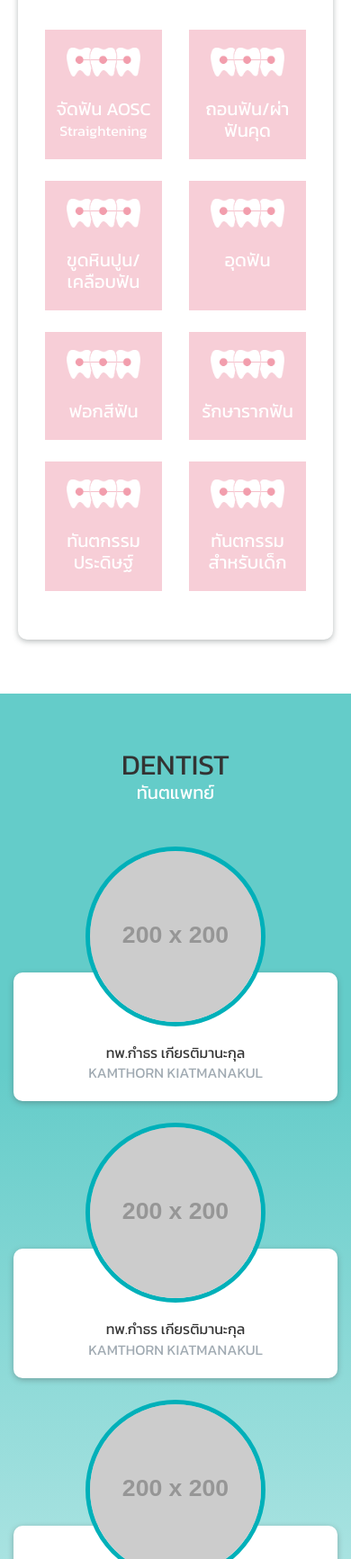
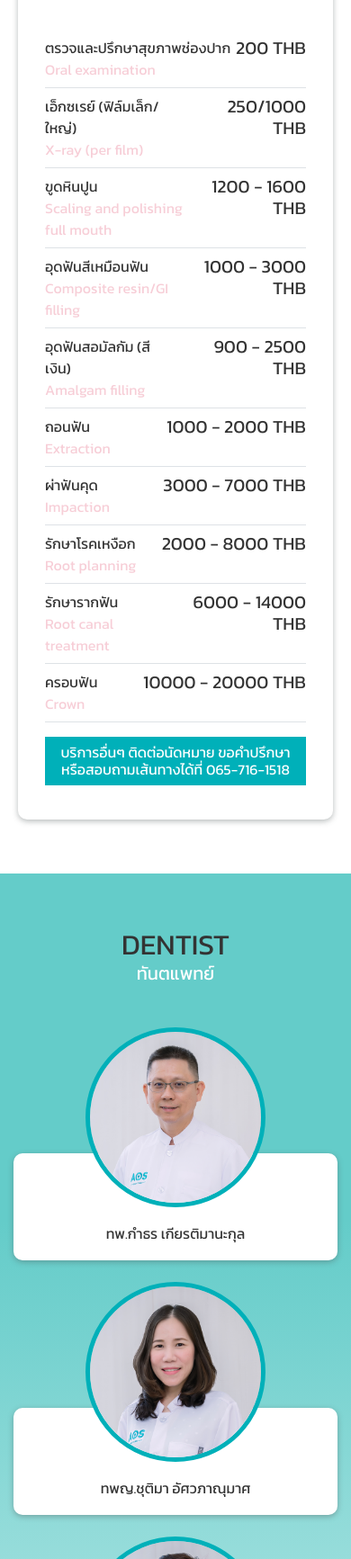
Before and after one commit to bambilitaz/aos, a plain HTML site: page index.html in a window 390 px wide. Shown: the part 1360-3093 px from the top of the page at 90% size. Drawn offline with nearby package versions, Linux system fonts and the light colour scheme; placeholder pictures from the web are drawn by us.

Commit message:
Page index modified

```diff
--- a/index.html
+++ b/index.html
@@ -108,64 +108,99 @@
                 <h2 class="mb-0">SERVICE</h2>
                 <h5 class="text-primary">บริการ</h5>
             </div>
-            <div class="row">
-                <div class="col-6 col-md-3 mb-4 text-center">
-                    <div class="service-item">
-                        <img src="./assets/images/icon-service.png" class="img-fluid mb-4" alt="service-icon">
-                        <h5 class="mb-0">จัดฟัน AOSC</h5>
-                        <span class="d-block">Straightening</span>
+            <div class="py-2 d-flex justify-content-between border-bottom">
+                <div>
+                    <p class="mb-0">ตรวจและปรึกษาสุขภาพช่องปาก</p>
+                    <span class="text-secondary">Oral examination</span>
+                </div>
+                <div class="text-right">
+                    <h5>200 THB</h5>
                 </div>
             </div>
-                <div class="col-6 col-md-3 mb-4 text-center">
-                    <div class="service-item">
-                        <img src="./assets/images/icon-service.png" class="img-fluid mb-4" alt="service-icon">
-                        <h5 class="mb-0">ถอนฟัน/ผ่าฟันคุด</h5>
-                        <span class="d-block"></span>
+            <div class="py-2 d-flex justify-content-between border-bottom">
+                <div>
+                    <p class="mb-0">เอ็กซเรย์ (ฟิล์มเล็ก/ใหญ่)</p>
+                    <span class="text-secondary">X-ray (per film)</span>
+                </div>
+                <div class="text-right">
+                    <h5>250/1000 THB</h5>
                 </div>
             </div>
-                <div class="col-6 col-md-3 mb-4 text-center">
-                    <div class="service-item">
-                        <img src="./assets/images/icon-service.png" class="img-fluid mb-4" alt="service-icon">
-                        <h5 class="mb-0">ขูดหินปูน/เคลือบฟัน</h5>
-                        <span class="d-block"></span>
+            <div class="py-2 d-flex justify-content-between border-bottom">
+                <div>
+                    <p class="mb-0">ขูดหินปูน</p>
+                    <span class="text-secondary">Scaling and polishing full mouth</span>
+                </div>
+                <div class="text-right">
+                    <h5>1200 - 1600 THB</h5>
                 </div>
             </div>
-                <div class="col-6 col-md-3 mb-4 text-center">
-                    <div class="service-item">
-                        <img src="./assets/images/icon-service.png" class="img-fluid mb-4" alt="service-icon">
-                        <h5 class="mb-0">อุดฟัน</h5>
-                        <span class="d-block"></span>
+            <div class="py-2 d-flex justify-content-between border-bottom">
+                <div>
+                    <p class="mb-0">อุดฟันสีเหมือนฟัน</p>
+                    <span class="text-secondary">Composite resin/GI filling</span>
+                </div>
+                <div class="text-right">
+                    <h5>1000 - 3000 THB</h5>
                 </div>
             </div>
-                <div class="col-6 col-md-3 mb-4 text-center">
-                    <div class="service-item">
-                        <img src="./assets/images/icon-service.png" class="img-fluid mb-4" alt="service-icon">
-                        <h5 class="mb-0">ฟอกสีฟัน</h5>
-                        <span class="d-block"></span>
+            <div class="py-2 d-flex justify-content-between border-bottom">
+                <div>
+                    <p class="mb-0">อุดฟันสอมัลกัม (สีเงิน)</p>
+                    <span class="text-secondary">Amalgam filling</span>
+                </div>
+                <div class="text-right">
+                    <h5>900 - 2500 THB</h5>
                 </div>
             </div>
-                <div class="col-6 col-md-3 mb-4 text-center">
-                    <div class="service-item">
-                        <img src="./assets/images/icon-service.png" class="img-fluid mb-4" alt="service-icon">
-                        <h5 class="mb-0">รักษารากฟัน</h5>
-                        <span class="d-block"></span>
+            <div class="py-2 d-flex justify-content-between border-bottom">
+                <div>
+                    <p class="mb-0">ถอนฟัน</p>
+                    <span class="text-secondary">Extraction</span>
+                </div>
+                <div class="text-right">
+                    <h5>1000 - 2000 THB</h5>
                 </div>
             </div>
-                <div class="col-6 col-md-3 mb-4 text-center">
-                    <div class="service-item">
-                        <img src="./assets/images/icon-service.png" class="img-fluid mb-4" alt="service-icon">
-                        <h5 class="mb-0">ทันตกรรมประดิษฐ์</h5>
-                        <span class="d-block"></span>
+            <div class="py-2 d-flex justify-content-between border-bottom">
+                <div>
+                    <p class="mb-0">ผ่าฟันคุด</p>
+                    <span class="text-secondary">Impaction</span>
+                </div>
+                <div class="text-right">
+                    <h5>3000 - 7000 THB</h5>
                 </div>
             </div>
-                <div class="col-6 col-md-3 mb-4 text-center">
-                    <div class="service-item">
-                        <img src="./assets/images/icon-service.png" class="img-fluid mb-4" alt="service-icon">
-                        <h5 class="mb-0">ทันตกรรมสำหรับเด็ก</h5>
-                        <span class="d-block"></span>
+            <div class="py-2 d-flex justify-content-between border-bottom">
+                <div>
+                    <p class="mb-0">รักษาโรคเหงือก</p>
+                    <span class="text-secondary">Root planning</span>
+                </div>
+                <div class="text-right">
+                    <h5>2000 - 8000 THB</h5>
                 </div>
             </div>
+            <div class="py-2 d-flex justify-content-between border-bottom">
+                <div>
+                    <p class="mb-0">รักษารากฟัน</p>
+                    <span class="text-secondary">Root canal treatment</span>
                 </div>
+                <div class="text-right">
+                    <h5>6000 - 14000 THB</h5>
+                </div>
+            </div>
+            <div class="py-2 d-flex justify-content-between border-bottom">
+                <div>
+                    <p class="mb-0">ครอบฟัน</p>
+                    <span class="text-secondary">Crown</span>
+                </div>
+                <div class="text-right">
+                    <h5>10000 - 20000 THB</h5>
+                </div>
+            </div>
+            <h6 class="mt-3 text-center bg-primary text-white p-2">
+                บริการอื่นๆ ติดต่อนัดหมาย ขอคำปรึกษาหรือสอบถามเส้นทางได้ที่ 065-716-1518
+            </h6>
         </div>
     </section>
     <section id="dentist">
@@ -177,55 +212,49 @@
             <div class="row">
                 <div class="col-12 col-md-4 mb-4">
                     <div class="dentist-card">
-                        <img src="http://placehold.it/200x200" class="img-fluid" alt="dentist-image">
+                        <img src="./assets/images/dentists/01.png" class="img-fluid" alt="dentist-image">
                         <div class="info">
                             <h6>ทพ.กำธร	เกียรติมานะกุล</h6>
-                            <span class="text-lighter">KAMTHORN KIATMANAKUL</span>
                         </div>
                     </div>
                 </div>
                 <div class="col-12 col-md-4 mb-4">
                     <div class="dentist-card">
-                        <img src="http://placehold.it/200x200" class="img-fluid" alt="dentist-image">
+                        <img src="./assets/images/dentists/02.png" class="img-fluid" alt="dentist-image">
                         <div class="info">
-                            <h6>ทพ.กำธร	เกียรติมานะกุล</h6>
-                            <span class="text-lighter">KAMTHORN KIATMANAKUL</span>
+                            <h6>ทพญ.ชุติมา อัศวภาณุมาศ</h6>
                         </div>
                     </div>
                 </div>
                 <div class="col-12 col-md-4 mb-4">
                     <div class="dentist-card">
-                        <img src="http://placehold.it/200x200" class="img-fluid" alt="dentist-image">
+                        <img src="./assets/images/dentists/03.png" class="img-fluid" alt="dentist-image">
                         <div class="info">
-                            <h6>ทพ.กำธร	เกียรติมานะกุล</h6>
-                            <span class="text-lighter">KAMTHORN KIATMANAKUL</span>
+                            <h6>ทพ.ดร.ชาตรี แก้วสุริยธำรง</h6>
                         </div>
                     </div>
                 </div>
                 <div class="col-12 col-md-4 mb-4">
                     <div class="dentist-card">
-                        <img src="http://placehold.it/200x200" class="img-fluid" alt="dentist-image">
+                        <img src="./assets/images/dentists/04.png" class="img-fluid" alt="dentist-image">
                         <div class="info">
-                            <h6>ทพ.กำธร	เกียรติมานะกุล</h6>
-                            <span class="text-lighter">KAMTHORN KIATMANAKUL</span>
+                            <h6>ทพ.ณัฐพงศ์ กนกวิรุฬห์ (หมอจื้อ)</h6>
                         </div>
                     </div>
                 </div>
                 <div class="col-12 col-md-4 mb-4">
                     <div class="dentist-card">
-                        <img src="http://placehold.it/200x200" class="img-fluid" alt="dentist-image">
+                        <img src="./assets/images/dentists/05.png" class="img-fluid" alt="dentist-image">
                         <div class="info">
-                            <h6>ทพ.กำธร	เกียรติมานะกุล</h6>
-                            <span class="text-lighter">KAMTHORN KIATMANAKUL</span>
+                            <h6>ทพ.สุทธ์ พันธุ์สว่างวงศ์ (หมอโป้)</h6>
                         </div>
                     </div>
                 </div>
                 <div class="col-12 col-md-4 mb-4">
                     <div class="dentist-card">
-                        <img src="http://placehold.it/200x200" class="img-fluid" alt="dentist-image">
+                        <img src="./assets/images/dentists/06.png" class="img-fluid" alt="dentist-image">
                         <div class="info">
-                            <h6>ทพ.กำธร	เกียรติมานะกุล</h6>
-                            <span class="text-lighter">KAMTHORN KIATMANAKUL</span>
+                            <h6>ทพญ.สุวีรา เพทายบรรลือ (หมอยุ้ย)</h6>
                         </div>
                     </div>
                 </div>
@@ -240,19 +269,25 @@
         <div class="text-center">
             <div class="gallery-slider">
                 <div>
-                    <img src="./assets/images/gallery/01.jpg" class="img-fluid">
+                    <img src="./assets/images/gallery/01.jpeg" class="img-fluid">
                 </div>
                 <div>
-                    <img src="./assets/images/gallery/02.jpg" class="img-fluid">
+                    <img src="./assets/images/gallery/02.jpeg" class="img-fluid">
                 </div>
                 <div>
-                    <img src="./assets/images/gallery/03.jpg" class="img-fluid">
+                    <img src="./assets/images/gallery/03.jpeg" class="img-fluid">
                 </div>
                 <div>
-                    <img src="./assets/images/gallery/04.jpg" class="img-fluid">
+                    <img src="./assets/images/gallery/04.jpeg" class="img-fluid">
                 </div>
                 <div>
-                    <img src="./assets/images/gallery/05.jpg" class="img-fluid">
+                    <img src="./assets/images/gallery/05.jpeg" class="img-fluid">
+                </div>
+                <div>
+                    <img src="./assets/images/gallery/06.jpeg" class="img-fluid">
+                </div>
+                <div>
+                    <img src="./assets/images/gallery/07.jpeg" class="img-fluid">
                 </div>
             </div>
         </div>
@@ -265,35 +300,38 @@
             </div>
 
             <div class="row mb-4 location-row">
-                <div class="col-12 col-lg-5 text-center">
-                    <iframe src="https://www.google.com/maps/embed?pb=!1m18!1m12!1m3!1d3875.9983206228794!2d100.58315685001446!3d13.718551301712845!2m3!1f0!2f0!3f0!3m2!1i1024!2i768!4f13.1!3m3!1m2!1s0x30e29fa52fcdec27%3A0xa1edcdf8985010a1!2sGateway+Ekamai%2C+Khwaeng+Phra+Khanong%2C+Khet+Khlong+Toei%2C+Krung+Thep+Maha+Nakhon+10110!5e0!3m2!1sen!2sth!4v1540694020910" width="400" height="300" frameborder="0" style="border:0" allowfullscreen></iframe>
+                <div class="col-12 col-lg-4 text-center">
+                    <div class="embed-responsive embed-responsive-4by3">
+                        <iframe class="embed-responsive-item" src="https://www.google.com/maps/embed?pb=!1m18!1m12!1m3!1d3875.9983206228794!2d100.58315685001446!3d13.718551301712845!2m3!1f0!2f0!3f0!3m2!1i1024!2i768!4f13.1!3m3!1m2!1s0x30e29fa52fcdec27%3A0xa1edcdf8985010a1!2sGateway+Ekamai%2C+Khwaeng+Phra+Khanong%2C+Khet+Khlong+Toei%2C+Krung+Thep+Maha+Nakhon+10110!5e0!3m2!1sen!2sth!4v1540694020910" width="400" height="300" frameborder="0" style="border:0" allowfullscreen></iframe>
                     </div>
-                <div class="col-12 col-lg-7 my-md-auto">
+                </div>
+                <div class="col-12 col-lg-8 my-md-auto">
                     <div class="location-info">
                         <h4 class="mb-0">AOS SMART CLINIC</h4>
                         <h5 class="text-lighter">(Ekamai Branch)</h5>
                         <br>
                         <div>
-                            (+66)63-650-7060<br>
-                            982.22 Gateway Ekamai, 1st Floor, Sukhumvit Rd.<br>
-                            Phra Khanong, Klong Toey, Bangkok 10110
+                            (+66)65-716-1518<br>
+                            982/22 Gateway Ekamai, 1st Floor (1112), Sukhumvit Rd.<br>
+                            Phra Khanong, Klong Toey, Bangkok 10110<br>
+                            <br>
                         </div>
                     </div>
                 </div>
             </div>
             <div class="row location-row">
-                <div class="col-12 col-lg-5 text-center">
-                    <iframe src="https://www.google.com/maps/embed?pb=!1m18!1m12!1m3!1d3874.5559143191217!2d100.52168375001533!3d13.805623499716868!2m3!1f0!2f0!3f0!3m2!1i1024!2i768!4f13.1!3m3!1m2!1s0x30e29b8c83191b63%3A0xb8628506cb623413!2sGateway+Bangsue!5e0!3m2!1sen!2sth!4v1540694065685" width="400" height="300" frameborder="0" style="border:0" allowfullscreen></iframe>
+                <div class="col-12 col-lg-4 text-center">
+                    <div class="embed-responsive embed-responsive-4by3">
+                        <iframe class="embed-responsive-item" src="https://www.google.com/maps/embed?pb=!1m18!1m12!1m3!1d3874.5559143191217!2d100.52168375001533!3d13.805623499716868!2m3!1f0!2f0!3f0!3m2!1i1024!2i768!4f13.1!3m3!1m2!1s0x30e29b8c83191b63%3A0xb8628506cb623413!2sGateway+Bangsue!5e0!3m2!1sen!2sth!4v1540694065685" width="400" height="300" frameborder="0" style="border:0" allowfullscreen></iframe>
                     </div>
-                <div class="col-12 col-lg-7 my-md-auto">
+                </div>
+                <div class="col-12 col-lg-8 my-md-auto">
                     <div class="location-info">
                         <h4 class="mb-0">AOS SMART CLINIC</h4>
-                        <h5 class="text-lighter">(Ekamai Branch)</h5>
+                        <h5 class="text-lighter">(Bangsue Branch)</h5>
                         <br>
                         <div>
-                            (+66)63-650-7060<br>
-                            982.22 Gateway Ekamai, 1st Floor, Sukhumvit Rd.<br>
-                            Phra Khanong, Klong Toey, Bangkok 10110
+                            Coming soon...<br><br><br><br>
                         </div>
                     </div>
                 </div>
@@ -353,7 +391,9 @@
             speed: 300,
             slidesToShow: 1,
             centerMode: true,
-            variableWidth: true
+            variableWidth: true,
+            autoplay: true,
+            autoplaySpeed: 2000,
         });
     });
     /*Scroll to top when arrow up clicked BEGIN*/
```
Lines whose indentation alone changed are shown as unchanged.
